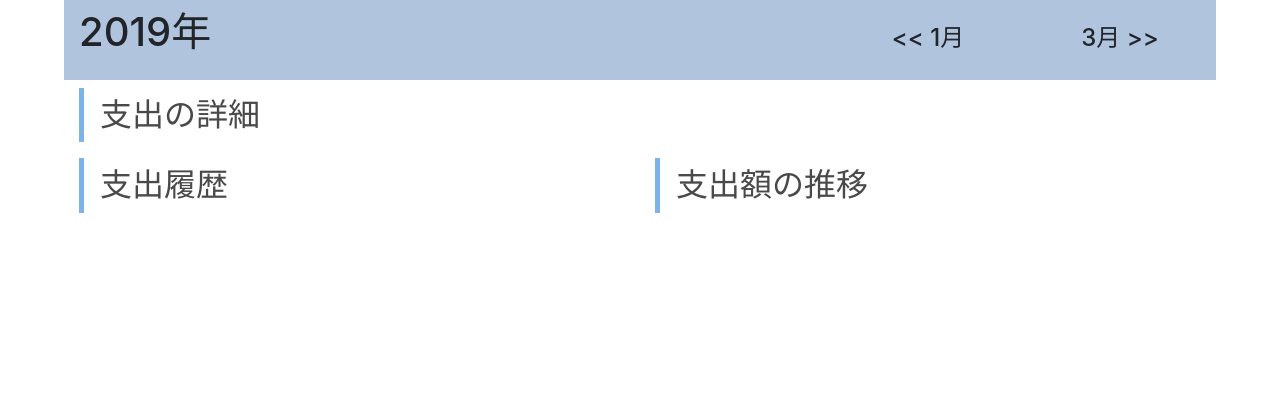
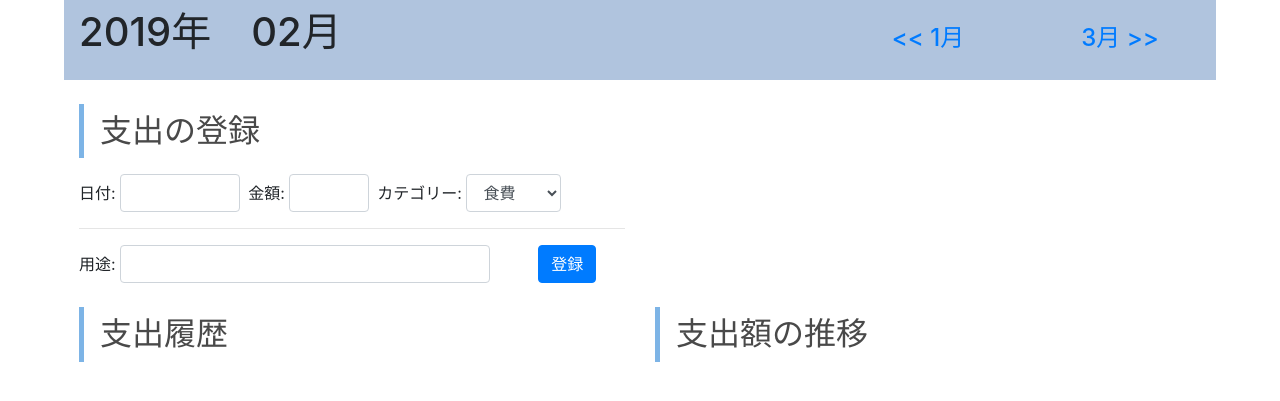
Before and after one commit to Hayashi-Yudai/HouseKeepingBook, a Django app: page / in a window 1280 px wide. Shown: the top 401 px of the page. Run offline with Django 3.2, Linux system fonts and the light colour scheme; some libraries are stand-ins or nearby versions.

Commit message:
add a form and link to previous and next month

```diff
--- /dev/null
+++ b/moneybook/forms.py
@@ -0,0 +1,56 @@
+from django import forms
+
+category_choices = (
+    ('food', '食費'),    # DB値 : 人に読みやすい表示
+    ('fare', '交通費'),
+    ('medical', '医療費'),
+    ('tuition', '学費'),
+    ('amusement', '娯楽費'),
+    ('tax', '税金'),
+    ('communication', '通信費'),
+    ('clothes', '衣料品'),
+    ('others', '雑費'),
+)
+
+class ExpenditureForm(forms.Form):
+    used_date = forms.DateField(
+        label='日付',
+        widget=forms.TextInput(
+            attrs={
+                'class' : 'form-control mr-2',
+                'id' : 'date_choice',
+                'style' : 'width:120px'
+            }
+        )
+    )
+
+    cost = forms.IntegerField(
+        label='金額',
+        widget=forms.TextInput(
+            attrs={
+                'class' : 'form-control mr-2',
+                'style' : 'width:80px'
+            }
+        )
+    )
+
+    money_use = forms.CharField(
+        max_length=200,
+        label='用途',
+        widget=forms.TextInput(
+            attrs={
+                'class' : 'form-control mr-5',
+                'style' : 'width:370px'
+            }
+        )
+    )
+
+    category = forms.ChoiceField(
+        choices=category_choices,
+        label='カテゴリー',
+        widget=forms.Select(
+            attrs={
+                'class' : 'form-control'
+            }
+        )
+    )
--- a/moneybook/models.py
+++ b/moneybook/models.py
@@ -21,4 +21,4 @@ class ExpenditureDetail(models.Model):
     category = models.CharField(max_length=10, choices=category_choices)
 
     def __str__(self):
-        return self.money_use + ' ￥' + self.cost
+        return self.money_use + ' ￥' + str(self.cost)
--- a/moneybook/templates/moneybook/mainview.html
+++ b/moneybook/templates/moneybook/mainview.html
@@ -5,24 +5,61 @@
     <meta charset="utf-8">
     <title>MoneyBook</title>
     <link rel="stylesheet" type="text/css" href="https://stackpath.bootstrapcdn.com/bootstrap/4.2.1/css/bootstrap.min.css">
+    <script src="https://code.jquery.com/jquery-3.3.1.min.js" integrity="sha256-FgpCb/KJQlLNfOu91ta32o/NMZxltwRo8QtmkMRdAu8=" crossorigin="anonymous"></script>
+    <link rel="stylesheet" href="//code.jquery.com/ui/1.12.1/themes/base/jquery-ui.css">
+    <script src="https://code.jquery.com/ui/1.12.1/jquery-ui.js"></script>
     <link rel="stylesheet" type="text/css" href="{% static 'moneybook/main_style.css' %}">
+    <script>
+      $(function () {
+        let dateFormat = 'yy-mm-dd';
+        $('#date_choice').datepicker({
+        dateFormat: dateFormat
+        });
+      });
+    </script>
   </head>
   <body>
     <div class="container">
       <div class="row top-bg">
         <div class="col-md-8 mt-2 mb-3">
-          <h1>2019年</h1>
+          <h1>{{ year}}年　{{ month }}月</h1>
         </div>
         <div class="col-md-2 text-center mt-4">
-          <h4> << 1月</h4>
+          <a href="/{{ prev_year}}/{{ prev_month }}">
+            <h4> << {{ prev_month }}月</h4>
+          </a>
         </div>
         <div class="col-md-2 text-center mt-4">
-          <h4>3月 >> </h4>
+          <a href="/{{ next_year }}/{{ next_month }}">
+            <h4>{{ next_month }}月 >> </h4>
+          </a>
         </div>
       </div>
       <div class="row">
         <div class="col-md-6 mt-2">
-          <h2>支出の詳細</h2>
+          <p>
+            <h2>支出の登録</h2>
+          </p>
+          <form action="" method="post">
+            {% csrf_token %}
+            <div class="form-group">
+              {{ form.non_field_errors}}
+              <div class="form-inline">
+                {{ form.used_date.label_tag }}&nbsp
+                {{ form.used_date }}
+                {{ form.cost.label_tag}}&nbsp
+                {{ form.cost }}
+                {{ form.category.label_tag}}&nbsp
+                {{ form.category }}
+              </div>
+              <hr>
+              <div class="form-inline">
+                {{ form.money_use.label_tag}}&nbsp
+                {{ form.money_use }}
+                <input type="submit" class="btn btn-primary" value="登録">
+              </div>
+            </div>
+          </form>
         </div>
       </div>
       <div class="row">
@@ -33,7 +70,6 @@
           <h2>支出額の推移</h2>
         </div>
       </div>
-
     </div>
   </body>
 </html>
--- a/moneybook/urls.py
+++ b/moneybook/urls.py
@@ -4,4 +4,5 @@ from . import views
 app_name = 'moneybook'
 urlpatterns = [
         path('', views.MainView.as_view(), name='index'),
+        path('<int:year>/<int:month>', views.MainView.as_view(), name='index'),
 ]
--- a/moneybook/views.py
+++ b/moneybook/views.py
@@ -1,7 +1,68 @@
-from django.shortcuts import render
+from django.shortcuts import render, redirect
 from django.views import View
+from django.utils import timezone
+import datetime
 
+
+from .forms import ExpenditureForm
+from .models import ExpenditureDetail
+
+TODAY = str(timezone.now()).split('-')
 # Create your views here.
 class MainView(View):
-    def get(self, request):
-        return render(request, 'moneybook/mainview.html')
+    def get(self, request, year=TODAY[0], month=TODAY[1]):
+        money = ExpenditureDetail.objects.filter(
+            used_date__year=year,
+            used_date__month=month
+        ).order_by('used_date')
+
+        next_year, next_month = get_next(year, month)
+        prev_year, prev_month = get_prev(year, month)
+
+        context = {
+            'year' : year,
+            'month' : month,
+            'next_year' : next_year,
+            'next_month' : next_month,
+            'prev_year' : prev_year,
+            'prev_month' : prev_month,
+            'form' : ExpenditureForm()
+        }
+        return render(request, 'moneybook/mainview.html', context)
+
+    def post(self, request):
+        data = request.POST
+
+        used_date = data['used_date']
+        cost = data['cost']
+        money_use = data['money_use']
+        category_choices = data['category']
+
+        used_date = timezone.datetime.strptime(used_date, '%Y-%m-%d')
+
+        ExpenditureDetail.objects.create(
+            used_date = used_date,
+            cost = cost,
+            money_use = money_use,
+            category = category_choices
+        )
+
+        return redirect(to='/')
+
+
+def get_next(year, month):
+    year = int(year)
+    month = int(month)
+
+    if month == 12:
+        return str(year + 1), '1'
+    else:
+        return str(year), str(month + 1)
+
+def get_prev(year, month):
+    year = int(year)
+    month = int(month)
+    if month == 1:
+        return str(year - 1), '12'
+    else:
+        return str(year), str(month - 1)
```
Also changed, not shown: db.sqlite3, 1 other file.
